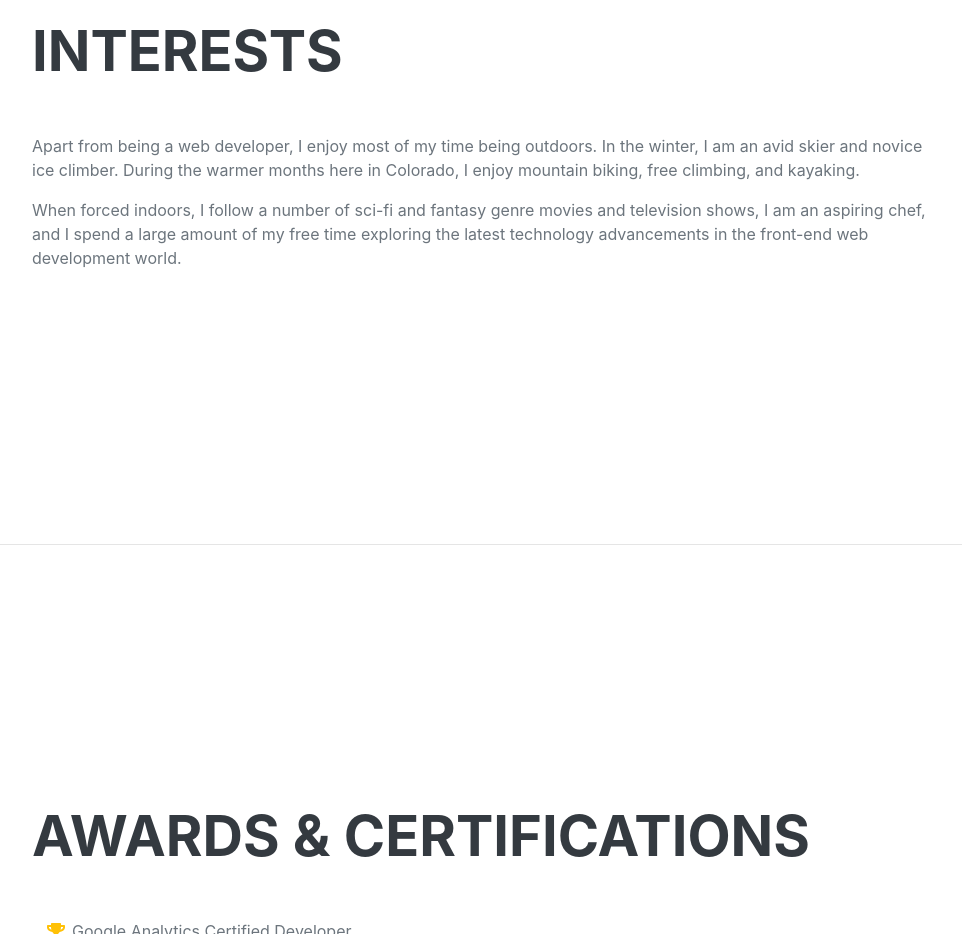
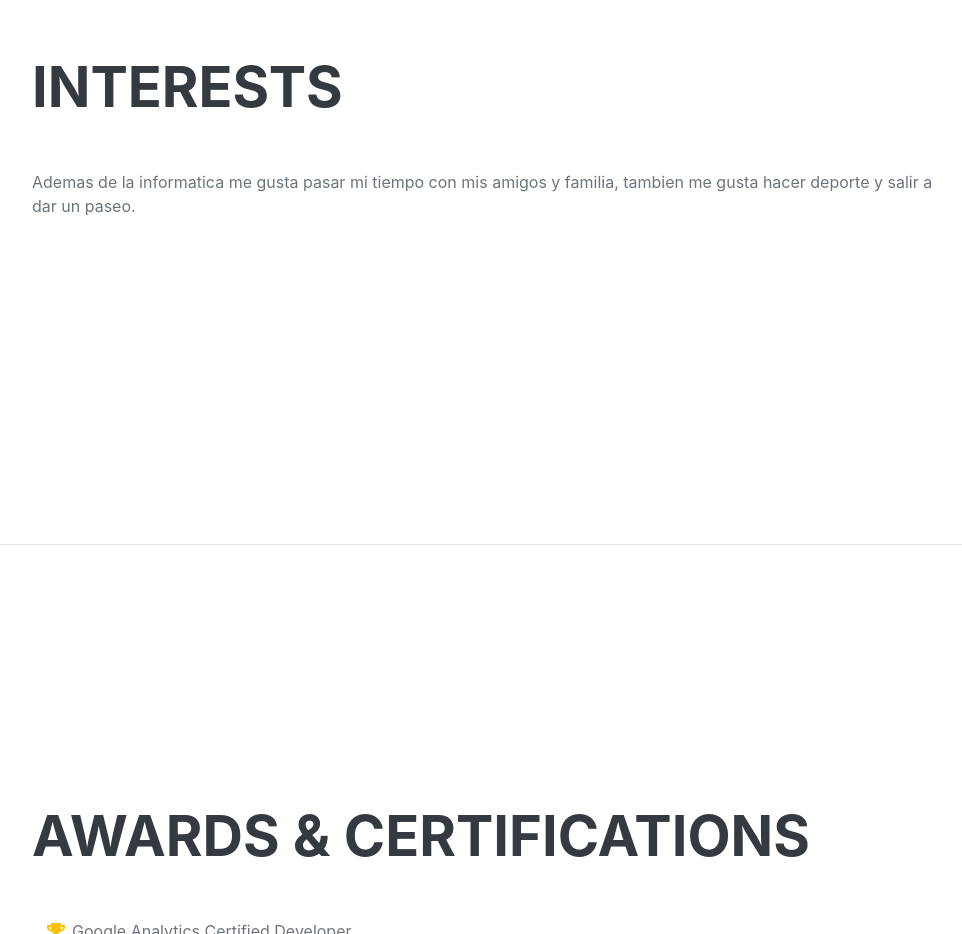
Before and after one commit to MarcosMartinezMartinez/Actividad-entornos, a plain HTML site: page index.html in a window 1280 px wide. Shown: the part 3460-4394 px from the top of the page, without its empty margins (288-1250 px from the left). Drawn offline with nearby package versions, Linux system fonts and the light colour scheme; a web font is replaced by a local one.

Commit message:
Modifico interes

```diff
--- a/index.html
+++ b/index.html
@@ -138,8 +138,7 @@
             <section class="resume-section" id="interests">
                 <div class="resume-section-content">
                     <h2 class="mb-5">Interests</h2>
-                    <p>Apart from being a web developer, I enjoy most of my time being outdoors. In the winter, I am an avid skier and novice ice climber. During the warmer months here in Colorado, I enjoy mountain biking, free climbing, and kayaking.</p>
-                    <p class="mb-0">When forced indoors, I follow a number of sci-fi and fantasy genre movies and television shows, I am an aspiring chef, and I spend a large amount of my free time exploring the latest technology advancements in the front-end web development world.</p>
+                    <p>Ademas de la informatica me gusta pasar mi tiempo con mis amigos y familia, tambien me gusta hacer deporte y salir a dar un paseo.</p>
                 </div>
             </section>
             <hr class="m-0" />
```
